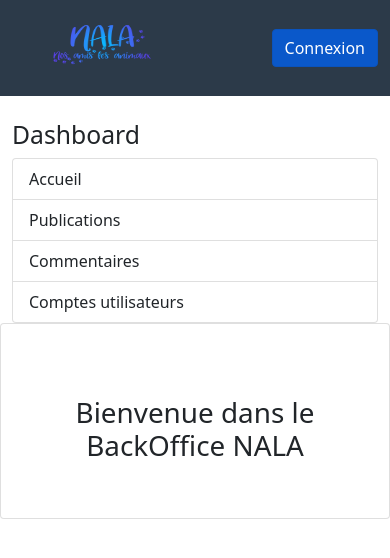
After one commit to carmen-blanaru/NALA-backend, a Symfony app: template NALA/nala/templates/admin/dashboard/index.html.twig in a window 390 px wide. The commit adds this page. Shown: the top 558 px of the page. Run offline with Twig, Linux system fonts and the light colour scheme; the template is opened without the code that fills it, so the values that code supplies are empty; some libraries are stand-ins or nearby versions.

Commit message:
Dashboard created with Bootstrap and mobile first. Creation of the DashboardController and the template necessary for the display

```diff
--- /dev/null
+++ b/NALA/nala/templates/admin/dashboard/index.html.twig
@@ -0,0 +1,22 @@
+{% extends 'admin/layout.html.twig' %}
+
+{% block title %}
+{{ parent() }} -
+     Administration
+ {% endblock %}
+
+{% block content %}
+<style>
+    .example-wrapper { margin: 1em auto; max-width: 800px; width: 95%; font: 18px/1.5 sans-serif; }
+    .example-wrapper code { background: #F5F5F5; padding: 2px 6px; }
+</style>
+
+<section class="py-5 text-center container">
+		<div class="row py-lg-5 mt-4">
+			<div class="col-lg-6 col-md-8 mx-auto">
+				<h1 class="fw-light">Bienvenue dans le BackOffice NALA</h1>
+			</div>
+		</div>
+	</section>
+
+{% endblock %}
--- /dev/null
+++ b/NALA/nala/templates/admin/layout.html.twig
@@ -0,0 +1,26 @@
+
+{% extends "base.html.twig" %}
+
+
+{% block body %}
+
+
+<div class="container">
+		<div class="row">
+			<aside class="col-sm-3 mt-4">
+				<h2>Dashboard</h2>
+				<div class="list-group">
+					<a href="#" class="list-group-item list-group-item-action" aria-current="true">Accueil</a>
+					<a href="#" class="list-group-item list-group-item-action">Publications</a>
+					<a href="#" class="list-group-item list-group-item-action">Commentaires</a>
+					<a href="#" class="list-group-item list-group-item-action">Comptes utilisateurs</a>
+				</div>
+			</aside>
+
+			<main class="col-sm-9 card">
+				{% block content %}{% endblock %}
+			</main>
+		</div>
+	</div>
+
+{% endblock %}
--- a/NALA/nala/templates/base.html.twig
+++ b/NALA/nala/templates/base.html.twig
@@ -2,18 +2,27 @@
 <html>
     <head>
         <meta charset="UTF-8">
-        <title>{% block title %}Welcome!{% endblock %}</title>
-        {# Run `composer require symfony/webpack-encore-bundle`
-           and uncomment the following Encore helpers to start using Symfony UX #}
+        <meta http-equiv="X-UA-Compatible" content="IE=edge">
+		<meta name="viewport" content="width=device-width, initial-scale=1.0">
+
+        <title>
+        {% block title %} NALA {% endblock %}
+        </title>
+
         {% block stylesheets %}
-            {#{{ encore_entry_link_tags('app') }}#}
+        <link href="https://cdn.jsdelivr.net/npm/bootstrap@5.0.2/dist/css/bootstrap.min.css" rel="stylesheet" integrity="sha384-EVSTQN3/azprG1Anm3QDgpJLIm9Nao0Yz1ztcQTwFspd3yD65VohhpuuCOmLASjC" crossorigin="anonymous">
         {% endblock %}
 
-        {% block javascripts %}
-            {#{{ encore_entry_script_tags('app') }}#}
+    </head>
+
+    <body>
+
+        {% include "partials/_nav.html.twig" %}
+
+        {% block body %}{% endblock %}
+
+         {% block javascripts %}
+            <script src="https://cdn.jsdelivr.net/npm/bootstrap@5.0.2/dist/js/bootstrap.bundle.min.js" integrity="sha384-MrcW6ZMFYlzcLA8Nl+NtUVF0sA7MsXsP1UyJoMp4YLEuNSfAP+JcXn/tWtIaxVXM" crossorigin="anonymous"></script>
         {% endblock %}
-    </head>
-    <body>
-        {% block body %}{% endblock %}
     </body>
 </html>
--- /dev/null
+++ b/NALA/nala/templates/partials/_nav.html.twig
@@ -0,0 +1,9 @@
+<nav class="navbar navbar-light" style="background-color: #2C3A49;">
+  <div class="container">
+    <a class="navbar-brand" href="#">
+      <img src="{{ asset('images/logonala.png') }}" alt="" width="180" height="70">
+    </a>
+        <a href="#" class="btn btn-primary active" role="button" data-bs-toggle="button"> Connexion </a>
+        <!--<a href="#" class="btn btn-danger" role="button" data-bs-toggle="button"> Déconnexion </a>-->
+  </div>
+</nav>
```
Also changed, not shown: NALA/nala/src/Controller/Admin/DashboardController.php (added, +18 -0 lines), NALA/nala/public/images/logonala.png (added).
